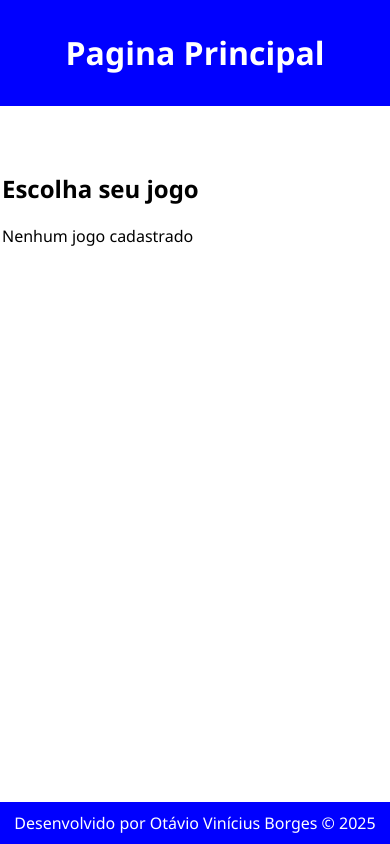
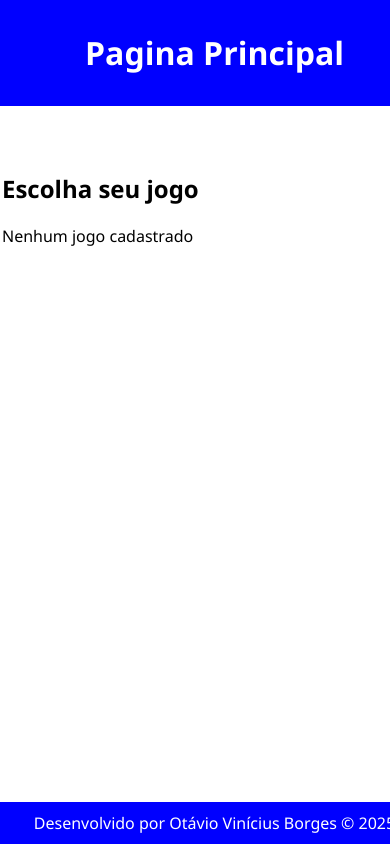
Before and after one commit to otavioborges1991/php-mysql, a PHP site: page / in a window 390 px wide. Run offline with PHP 8.4, Linux system fonts and the light colour scheme; data that the repository does not hold is empty.

Commit message:
ajustes no estilo responsivo e layout geral

```diff
--- a/estilo/estilo.css
+++ b/estilo/estilo.css
@@ -17,6 +17,7 @@ html, body {
 body {
     display: flex;
     flex-direction: column;
+    gap: 10px;
     color: var(--cor-texto);
     background-color: var(--cor-fundo);
 }
@@ -26,20 +27,22 @@ header, footer {
     color: var(--cor-fundo);
     text-align: center;
     padding: 10px 0px;
-    width: 100vw;
+    width: 110vw; /* Ajuste para cobrir toda a largura da viewport, 100vw não tava dando */
 }
 
 header {
     position: fixed;
     top: 0px;
     z-index: 1;
+    left: 0px;
+
 }
 
 footer {
-    margin-top: auto;
     position: fixed;
     bottom: 0px;
-    width: 100vw;
+    left: 0px;
+    margin-top: 150px;
 }
 
 .mini {
--- a/estilo/main.css
+++ b/estilo/main.css
@@ -3,6 +3,7 @@
 main {
     padding: 2px;
     margin-top: 150px;
+    margin-bottom: 150px;
 }
 
 main.detalhes {
@@ -10,6 +11,7 @@ main.detalhes {
     flex-direction: column;
     align-items: center;
     gap: 20px;
+    margin-bottom: 150px;
 }
 main.detalhes h2 {
     text-align: center;
--- a/estilo/media-query.css
+++ b/estilo/media-query.css
@@ -16,6 +16,7 @@
         align-items: center;
         justify-content: center;
         max-width: 800px;
+        margin-bottom: 150px;
     }
 
 }
```
